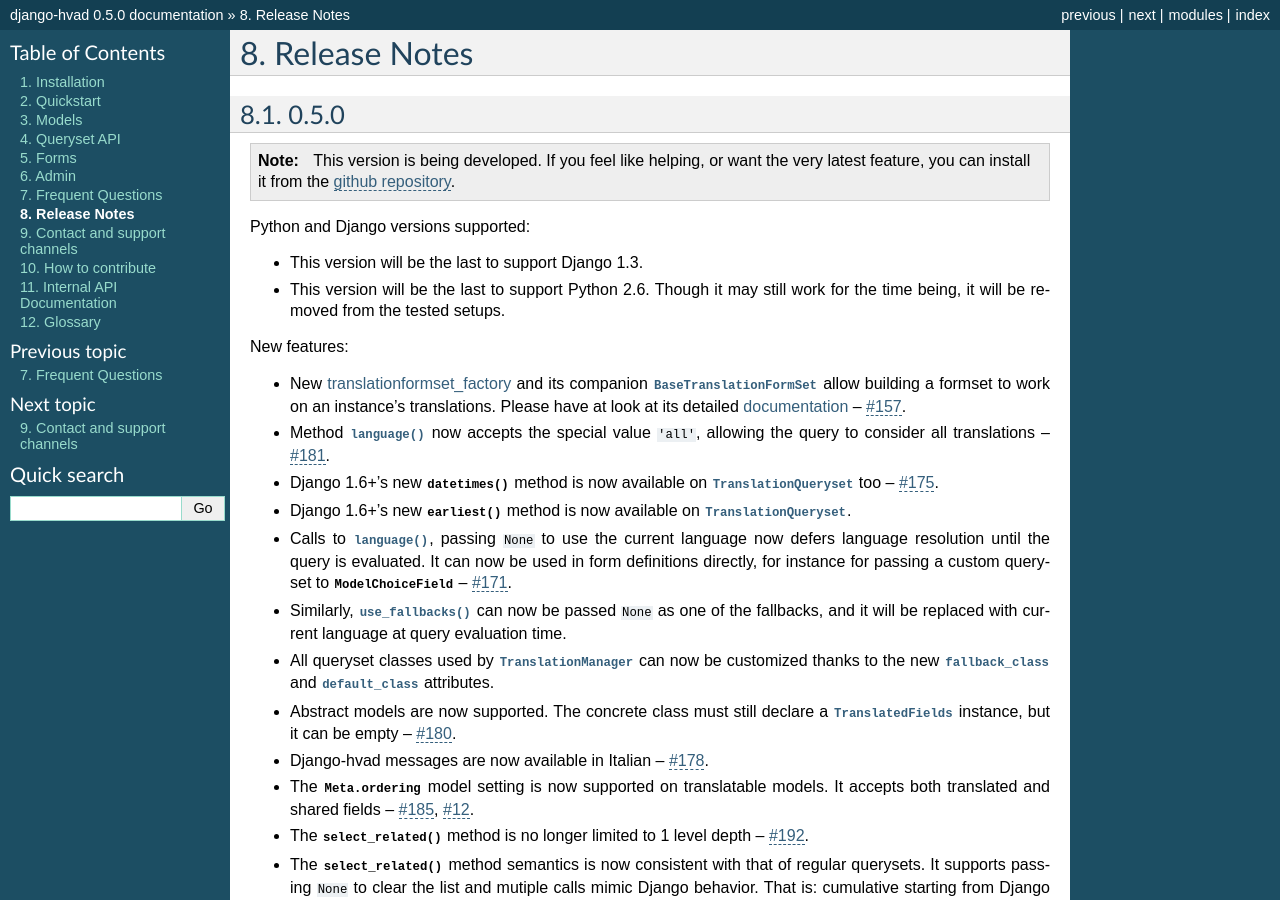
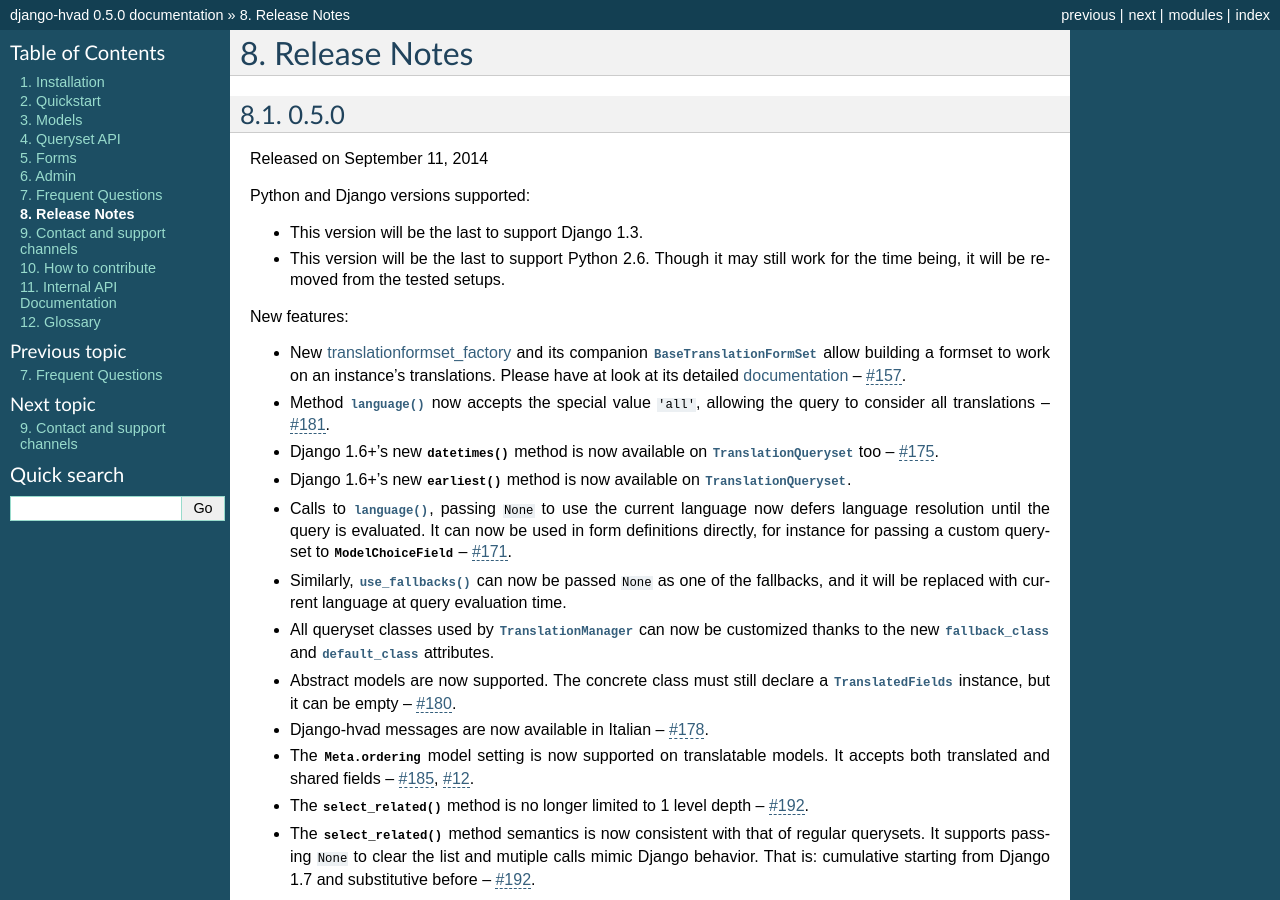
Before and after one commit to KristianOellegaard/django-hvad, a Sphinx documentation site: the page built from docs/public/release_notes.rst, in a window 1280 px wide and 900 px high. Built offline with Sphinx 7.4.7, drawn with Linux system fonts in a browser that asks for light colours.

Commit message:
Publish release 0.5.0.

```diff
--- a/README.rst
+++ b/README.rst
@@ -33,7 +33,7 @@
 branch, django-hvad is still in beta. Please use it with caution and report any
 bug you might encounter on the `issue tracker`_. If stability is
 critical, stick to `packaged releases`_ and explicitly prevent automatic
-upgrades to next branch (e.g. put ``django-hvad>=0.4,<0.5`` in your requirements).
+upgrades to next branch (e.g. put ``django-hvad>=0.5,<0.6`` in your requirements).
 
 
 Releases
@@ -43,7 +43,8 @@
 following versions are thus available:
 
 * Stable branch 0.4, available through `PyPI`_ and git branch ``releases/0.4.x``.
-* Development branch 0.5, available through git branch ``master``.
+* Stable branch 0.5, available through `PyPI`_ and git branch ``releases/0.5.x``.
+* Development branch 0.6, available through git branch ``master``.
 
 See the `installation guide`_ for details, or have a look at the
 `release notes`_.
--- a/docs/public/release_notes.rst
+++ b/docs/public/release_notes.rst
@@ -8,9 +8,7 @@
 0.5.0
 *****************************
 
-.. note:: This version is being developed. If you feel like helping, or want the
-          very latest feature, you can install it from the `github
-          repository`_.
+Released on September 11, 2014
 
 Python and Django versions supported:
 
```
